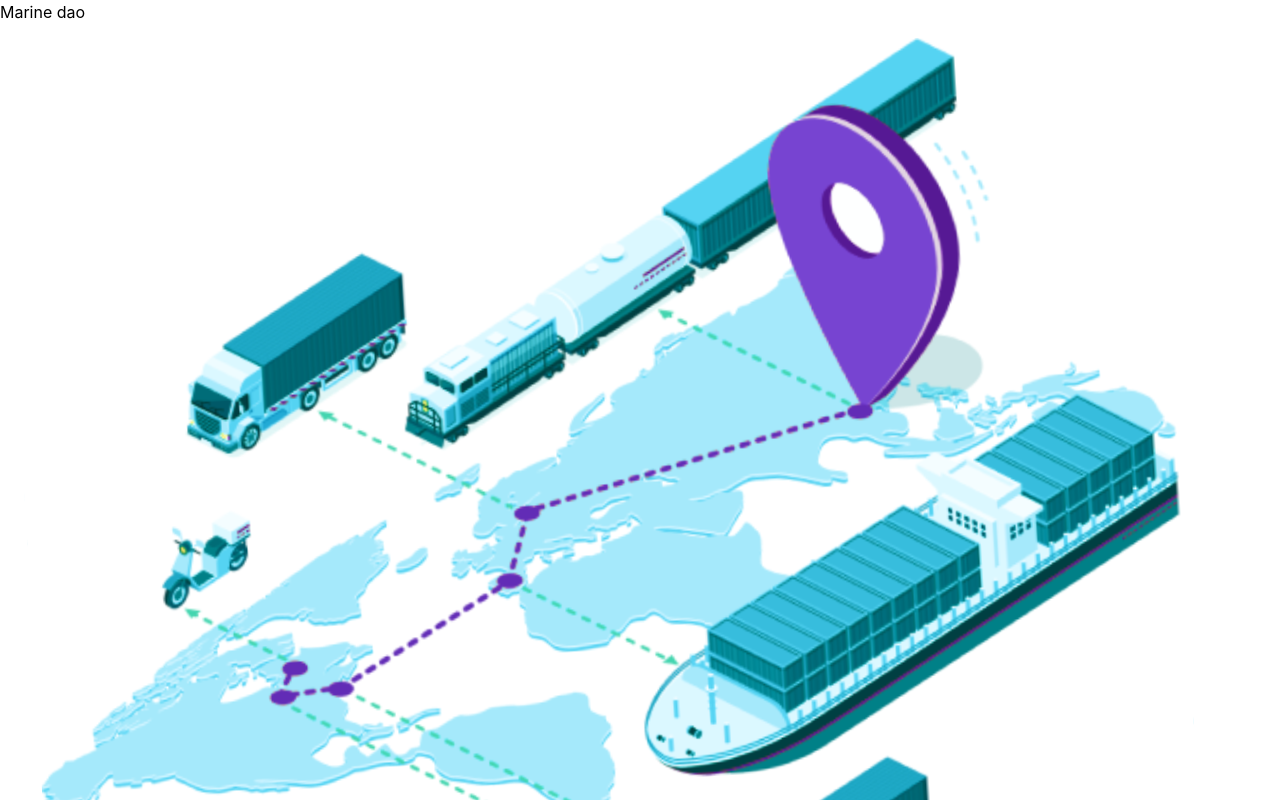
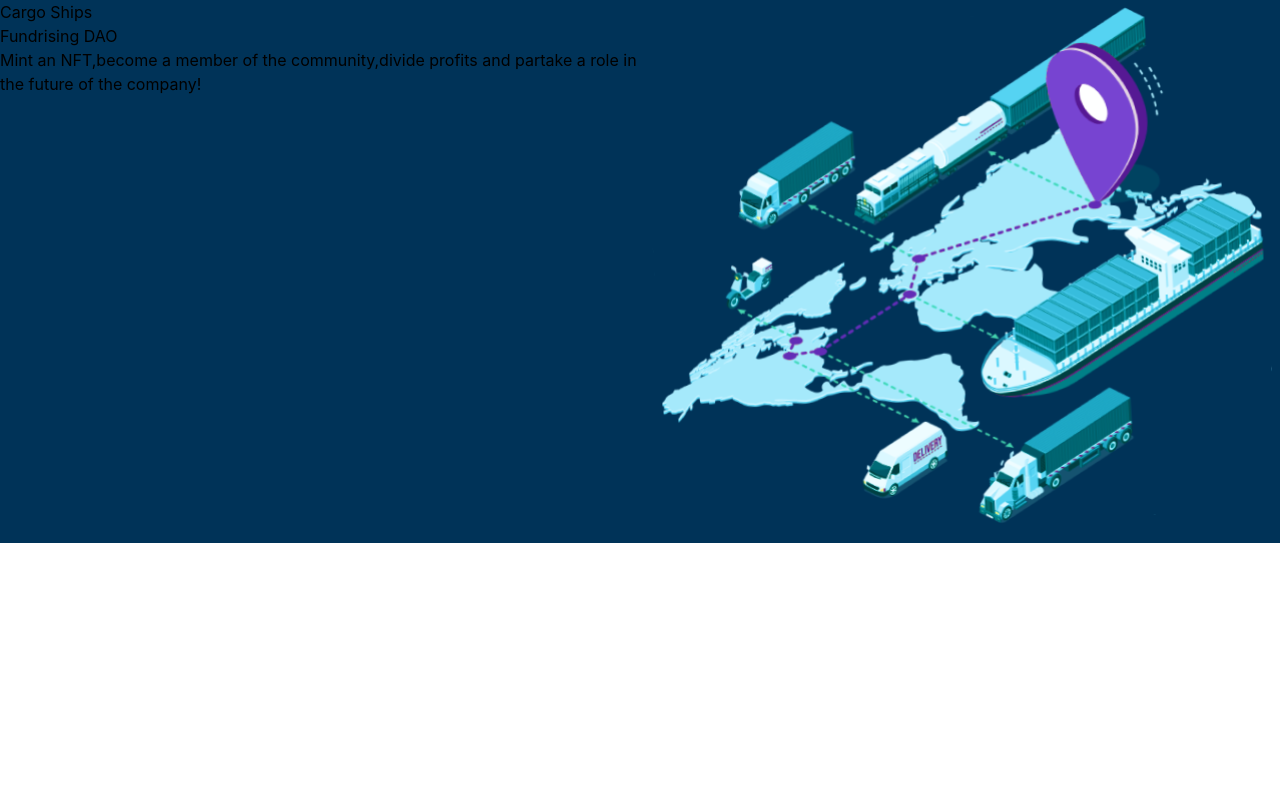
Before and after one commit to Priya-1607/marine-dao-app, a React (Create React App) app: page / in a window 1280 px wide. Shown: the top 800 px of the page. Built offline with nearby package versions, Linux system fonts and the light colour scheme.

Commit message:
cargoShip page

```diff
--- a/src/App.css
+++ b/src/App.css
@@ -0,0 +1,8 @@
+
+
+.cargoShip{
+
+    background-color:rgba(0, 51, 88, 1);
+
+
+}
--- a/src/App.tsx
+++ b/src/App.tsx
@@ -3,11 +3,13 @@ import './App.css';
 import boat from './assets/images/boat.svg'
 import boatGroup from './assets/images/boat-group.svg'
 import MarineDAO from "./components/MarineDAO";
+import CargoShip from "./components/CargoShip";
 
 function App() {
   return (
     <div>
        <MarineDAO/>
+        <CargoShip/>
     </div>
   );
 }
--- /dev/null
+++ b/src/components/CargoShip.tsx
@@ -0,0 +1,28 @@
+import React from 'react';
+import boatGroup from "../assets/images/boat-group.svg";
+
+function CargoShip() {
+    return (
+        <div className="cargoShip grid grid-cols-2">
+
+                <div className="left">
+
+                    <h1>Cargo Ships</h1>
+
+
+                    <h2>Fundrising DAO</h2>
+                    <p>Mint an NFT,become a member of the community,divide profits and partake a role in the future of the company!</p>
+
+
+            </div>
+
+
+
+            <div><img src={boatGroup}/></div>
+
+        </div>
+
+    );
+}
+
+export default CargoShip;
--- a/src/components/MarineDAO.tsx
+++ b/src/components/MarineDAO.tsx
@@ -5,8 +5,7 @@ import boatGroup from "../assets/images/boat-group.svg";
 const MarineDao = () => {
     return (
         <div>
-            Marine dao
-            <img src={boatGroup}/>
+
         </div>
     );
 };
```
